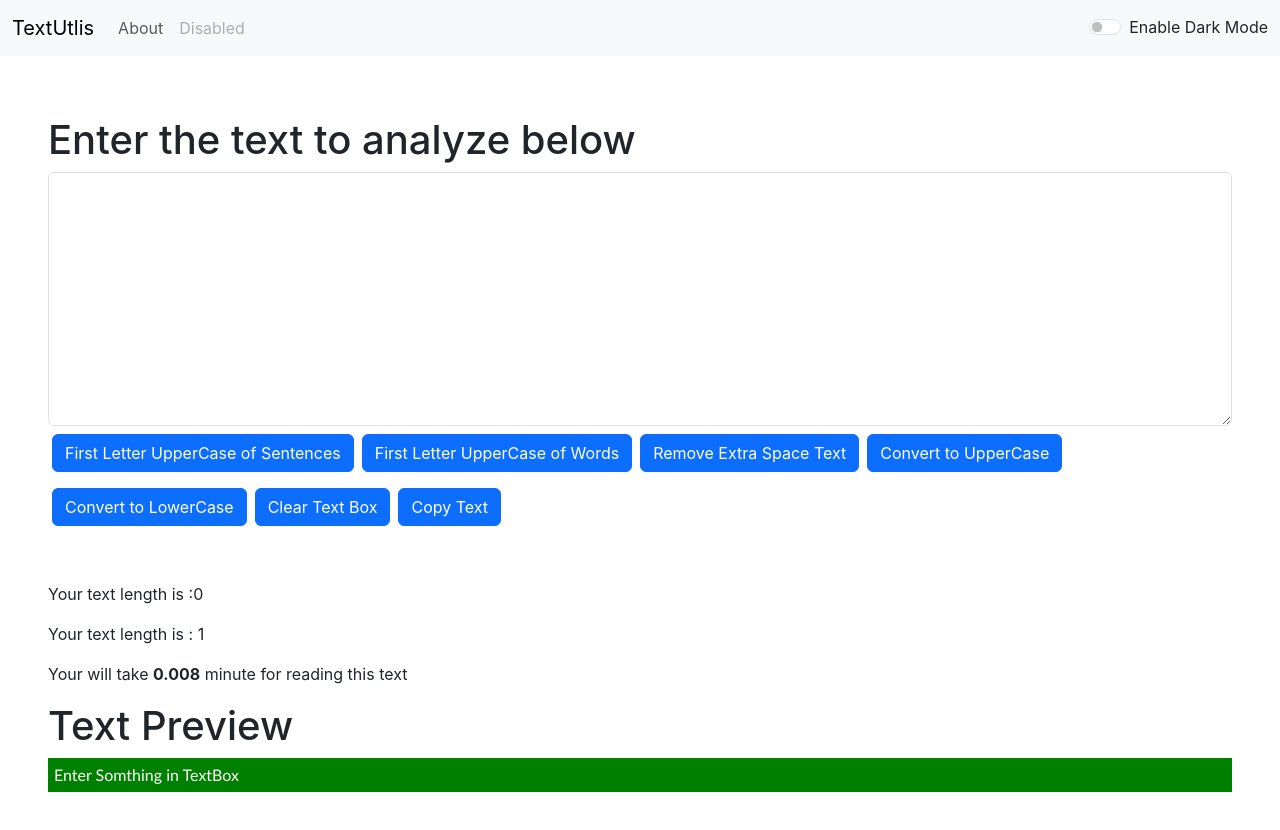
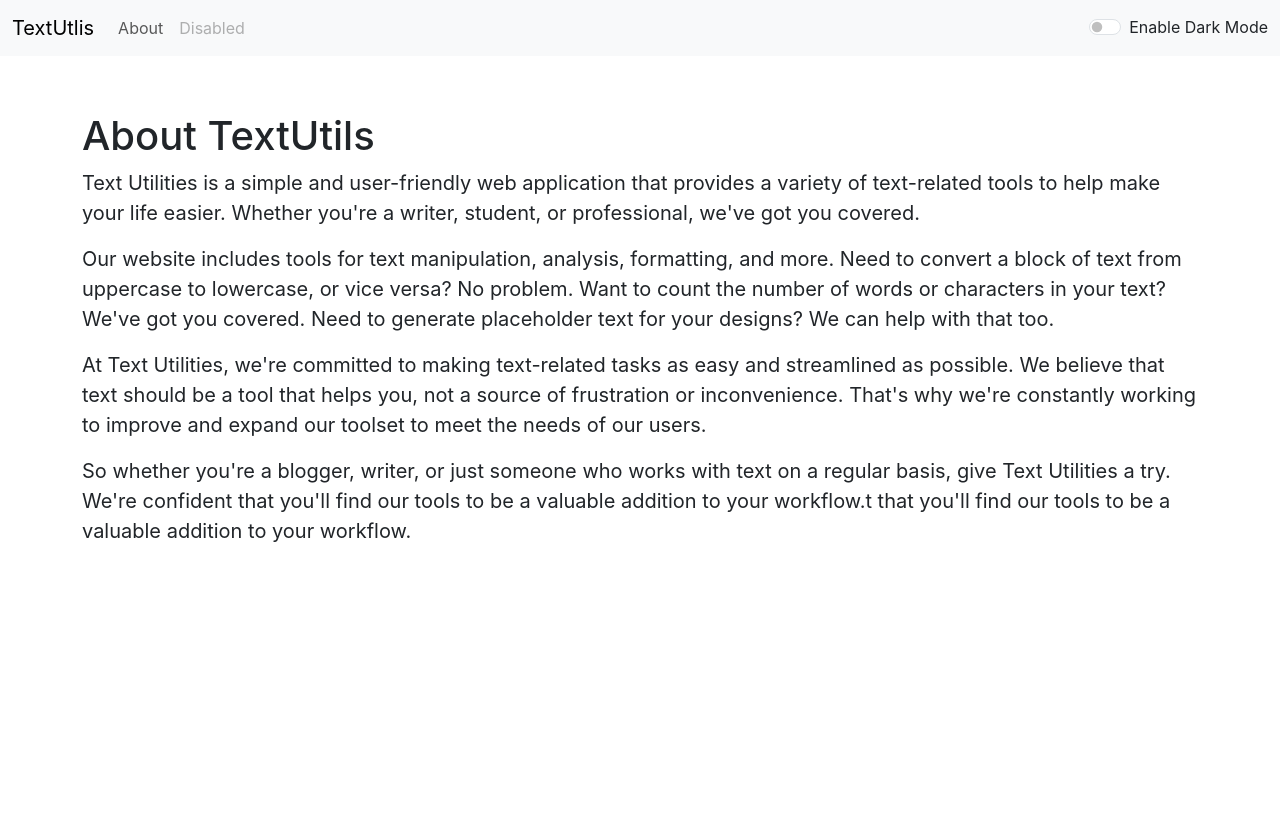
Before and after one commit to amanindian/Text-Utils, a React (Create React App) app: page /About in a window 1280 px wide. Shown: the top 830 px of the page. After the commit the page ends 800 px from the top, so only its background shows below. Built offline with nearby package versions, Linux system fonts and the light colour scheme.

Commit message:
Add about section
Adding About section

```diff
--- a/package.json
+++ b/package.json
@@ -8,6 +8,7 @@
     "@testing-library/user-event": "^13.5.0",
     "react": "^18.2.0",
     "react-dom": "^18.2.0",
+    "react-router-dom": "^6.8.1",
     "react-scripts": "5.0.1",
     "web-vitals": "^2.1.4"
   },
--- a/src/App.css
+++ b/src/App.css
@@ -36,3 +36,7 @@
     transform: rotate(360deg);
   }
 }
+
+.AboutPara{
+  font-size: 20px;
+}
--- a/src/App.js
+++ b/src/App.js
@@ -1,44 +1,68 @@
-import './App.css';
-import Navbar from './Components/NavBar.js'
-import Alert from './Components/Alert.js'
-import TextForm from './Components/TextForm.js'
-import React, { useState } from 'react'
-
-
+import "./App.css";
+import Navbar from "./Components/NavBar.js";
+import Alert from "./Components/Alert.js";
+import TextForm from "./Components/TextForm.js";
+import About from "./Components/About.js";
+import React, { useState } from "react";
+import { BrowserRouter as Router, Routes, Route } from "react-router-dom";
 
 function App() {
   //State for Light and Dark Mode
-  const [Mode, setMode] = useState(`light`)
+  const [Mode, setMode] = useState(`light`);
   const onModef = () => {
     if (Mode === `light`) {
       setMode(`dark`);
-      document.body.style.setProperty('background-color', '#1c1d62', 'important');
-      Showpopup("Dark Mode Enabled", "success")
+      document.body.style.setProperty(
+        "background-color",
+        "#1c1d62",
+        "important"
+      );
+      Showpopup("Dark Mode Enabled", "success");
+      document.title = "TextUtils (Dark Mode)";
+      setTimeout(() => {
+        document.title = "TextUtils";
+      }, 1500);
     } else {
-      setMode(`light`)
-      document.body.style.setProperty('background-color', 'white', 'important');
-      Showpopup("Light Mode Enabled", "success")
+      setMode(`light`);
+      document.body.style.setProperty("background-color", "white", "important");
+      Showpopup("Light Mode Enabled", "success");
+      document.title = "TextUtils (Light Mode)";
+      setTimeout(() => {
+        document.title = "TextUtils";
+      }, 1500);
     }
-  }
+  };
 
   //Control Dismissible Popup/Alert
-  const [Popup, setPopup] = useState(null)
+  const [Popup, setPopup] = useState(null);
   const Showpopup = (message, type = "success") => {
     setPopup({
       type: type,
-      msg: message
-    })
+      msg: message,
+    });
     setTimeout(() => {
-      setPopup(null)
-    }, 3000)
-  }
+      setPopup(null);
+    }, 3000);
+  };
 
   return (
-    <>
+    <Router>
       <Navbar title="NavaBar" Mode={Mode} onMode={onModef} />
       <Alert Popup={Popup} />
-      <TextForm Showpopup={Showpopup} heading="Enter the text to analyze below" Mode={Mode} />
-    </>
+      <Routes>
+        <Route path="/About" element={<About Mode={Mode} />} />
+        <Route
+          path="/"
+          element={
+            <TextForm
+              Showpopup={Showpopup}
+              heading="Enter the text to analyze below"
+              Mode={Mode}
+            />
+          }
+        />
+      </Routes>
+    </Router>
   );
 }
 export default App;
--- /dev/null
+++ b/src/Components/About.js
@@ -0,0 +1,39 @@
+import React from "react";
+function About(props) {
+  return (
+    <div
+      className={`container my-5 py-2 text-${
+        props.Mode === "dark" ? "light" : "dark"
+      }`}
+    >
+      <h1>About TextUtils</h1>
+      <p className="AboutPara">
+        Text Utilities is a simple and user-friendly web application that
+        provides a variety of text-related tools to help make your life easier.
+        Whether you're a writer, student, or professional, we've got you
+        covered.
+      </p>{" "}
+      <p className="AboutPara">
+        Our website includes tools for text manipulation, analysis, formatting,
+        and more. Need to convert a block of text from uppercase to lowercase,
+        or vice versa? No problem. Want to count the number of words or
+        characters in your text? We've got you covered. Need to generate
+        placeholder text for your designs? We can help with that too.
+      </p>{" "}
+      <p className="AboutPara">
+        At Text Utilities, we're committed to making text-related tasks as easy
+        and streamlined as possible. We believe that text should be a tool that
+        helps you, not a source of frustration or inconvenience. That's why
+        we're constantly working to improve and expand our toolset to meet the
+        needs of our users.
+      </p>{" "}
+      <p className="AboutPara">
+        So whether you're a blogger, writer, or just someone who works with text
+        on a regular basis, give Text Utilities a try. We're confident that
+        you'll find our tools to be a valuable addition to your workflow.t that
+        you'll find our tools to be a valuable addition to your workflow.
+      </p>
+    </div>
+  );
+}
+export default About;
--- a/src/Components/TextForm.js
+++ b/src/Components/TextForm.js
@@ -1,122 +1,175 @@
-import React, { useState, useRef } from 'react';
-import PropTypes from 'prop-types'
+import React, { useState, useRef } from "react";
+import PropTypes from "prop-types";
 
 export default function TextForm(props) {
   const [text, SetText] = useState("");
   const inputRef = useRef(null);
 
-
   const hendleUpClick = () => {
     if (!text.length > 0) {
-            props.Showpopup("Enter Somthing in TextBox", "danger")
+      props.Showpopup("Enter Somthing in TextBox", "danger");
     } else {
-            let newtext = text.toUpperCase()
-            SetText(newtext)
-            props.Showpopup("Youe text converted to Uppercase", "success")
+      let newtext = text.toUpperCase();
+      SetText(newtext);
+      props.Showpopup("Youe text converted to Uppercase", "success");
     }
-    }
+  };
 
   const hendleLoClick = () => {
     if (!text.length > 0) {
-            props.Showpopup("Enter Somthing in TextBox", "danger")
+      props.Showpopup("Enter Somthing in TextBox", "danger");
     } else {
-            let newtext = text.toLowerCase()
-            SetText(newtext)
-            props.Showpopup("Youe text converted to Lowercase", "success")
+      let newtext = text.toLowerCase();
+      SetText(newtext);
+      props.Showpopup("Youe text converted to Lowercase", "success");
     }
-    }
+  };
 
   const hendleClearClick = () => {
     if (!text.length > 0) {
-            props.Showpopup("Your TextBox is already clear please Enter Sonthing", "danger")
+      props.Showpopup(
+        "Your TextBox is already clear please Enter Sonthing",
+        "danger"
+      );
     } else {
-            let newtext = ""
-            SetText(newtext)
-            props.Showpopup("TextBox Clear Successfuly", "success")
+      let newtext = "";
+      SetText(newtext);
+      props.Showpopup("TextBox Clear Successfuly", "success");
     }
-    }
+  };
   const hendleCopyText = () => {
     if (!text.length > 0) {
-            props.Showpopup("Enter Somthing in TextBox", "danger")
+      props.Showpopup("Enter Somthing in TextBox", "danger");
     } else {
       inputRef.current.select();
       document.execCommand("copy");
       window.getSelection().removeAllRanges();
-            props.Showpopup("Your text Copied", "success")
+      props.Showpopup("Your text Copied", "success");
     }
-    }
+  };
 
   const hendleExtraSpace = () => {
     if (!text.length > 0) {
-            props.Showpopup("Enter Somthing in TextBox", "danger")
+      props.Showpopup("Enter Somthing in TextBox", "danger");
     } else if (!text.includes("  ")) {
       props.Showpopup("There are no any Extra Space in TextBox", "danger");
     } else {
-            let newtext = text.replace(/\s+/g, ' ').trim();
-            SetText(newtext)
+      let newtext = text.replace(/\s+/g, " ").trim();
+      SetText(newtext);
       props.Showpopup("Extra Space removed Successfully", "success");
     }
-    }
+  };
 
   const hendleFLUC = () => {
     if (!text.length > 0) {
-            props.Showpopup("Enter Somthing in TextBox", "danger")
+      props.Showpopup("Enter Somthing in TextBox", "danger");
     } else {
-            let newtext = text.replace(/(^\w{1}|\.\s+\w{1})/g, letter => letter.toUpperCase());
-            SetText(newtext)
-            props.Showpopup("The first letter of Sentence has been converted to Uppercase", "success");
+      let newtext = text.replace(/(^\w{1}|\.\s+\w{1})/g, (letter) =>
+        letter.toUpperCase()
+      );
+      SetText(newtext);
+      props.Showpopup(
+        "The first letter of Sentence has been converted to Uppercase",
+        "success"
+      );
     }
-    }
+  };
   const hendleFNUC = () => {
     if (!text.length > 0) {
-            props.Showpopup("Enter Somthing in TextBox", "danger")
+      props.Showpopup("Enter Somthing in TextBox", "danger");
     } else {
-            let newtext = text.replace(/(\b\w{1})/g, letter => letter.toUpperCase());
-            SetText(newtext)
-            props.Showpopup("The first letter of Word has been converted to Uppercase", "success");
+      let newtext = text.replace(/(\b\w{1})/g, (letter) =>
+        letter.toUpperCase()
+      );
+      SetText(newtext);
+      props.Showpopup(
+        "The first letter of Word has been converted to Uppercase",
+        "success"
+      );
     }
-    }
+  };
   const hendleonChange = (event) => {
     SetText(event.target.value);
-    }
+  };
 
   return (
     <>
-            <div style={
-                {
+      <div
+        style={{
           minWidth: "100%",
-                    paddingTop: "60px"
-                }
-            } className={`container px-5 text-${props.Mode === "dark" ? "light" : "dark"}`} >
+          paddingTop: "60px",
+        }}
+        className={`container px-5 text-${
+          props.Mode === "dark" ? "light" : "dark"
+        }`}
+      >
         <h1>{props.heading}</h1>
-                <textarea value={text} ref={inputRef} onChange={hendleonChange} className="form-control"
-                    style={{ backgroundColor: 'transparent', color: `${props.Mode === "light" ? "black" : "white"}` }} rows="10"></textarea>
-                <button className='btn btn-primary  my-2 mx-1' onClick={hendleFLUC} >First Letter UpperCase of Sentences</button>
-                <button className='btn btn-primary  my-2 mx-1' onClick={hendleFNUC} >First Letter UpperCase of Words</button>
-                <button className='btn btn-primary  my-2 mx-1' onClick={hendleExtraSpace} >Remove Extra Space Text</button>
-                <button className='btn btn-primary my-2 mx-1' onClick={hendleUpClick} >Convert to UpperCase</button>
-                <button className='btn btn-primary  my-2 mx-1' onClick={hendleLoClick} >Convert to LowerCase</button>
-                <button className='btn btn-primary  my-2 mx-1' onClick={hendleClearClick} >Clear Text Box</button>
-                <button className='btn btn-primary  my-2 mx-1' onClick={hendleCopyText} >Copy Text</button>
+        <textarea
+          value={text}
+          ref={inputRef}
+          onChange={hendleonChange}
+          className="form-control"
+          style={{
+            backgroundColor: "transparent",
+            color: `${props.Mode === "light" ? "black" : "white"}`,
+          }}
+          rows="8"
+        ></textarea>
+        <button className="btn btn-primary  my-2 mx-1" onClick={hendleFLUC}>
+          First Letter UpperCase of Sentences
+        </button>
+        <button className="btn btn-primary  my-2 mx-1" onClick={hendleFNUC}>
+          First Letter UpperCase of Words
+        </button>
+        <button
+          className="btn btn-primary  my-2 mx-1"
+          onClick={hendleExtraSpace}
+        >
+          Remove Extra Space Text
+        </button>
+        <button className="btn btn-primary my-2 mx-1" onClick={hendleUpClick}>
+          Convert to UpperCase
+        </button>
+        <button className="btn btn-primary  my-2 mx-1" onClick={hendleLoClick}>
+          Convert to LowerCase
+        </button>
+        <button
+          className="btn btn-primary  my-2 mx-1"
+          onClick={hendleClearClick}
+        >
+          Clear Text Box
+        </button>
+        <button className="btn btn-primary  my-2 mx-1" onClick={hendleCopyText}>
+          Copy Text
+        </button>
       </div>
-            <div style={
-                { minWidth: "100%" }
-            } className={`container py-5 px-5  text-${props.Mode === "dark" ? "light" : "dark"} `}>
-                <p>Your text length is :{text.length}</p>
-                <p>Your text length is : {text.split(" ").length}</p>
-                <p>Your will take <b> {0.008 * text.split(" ").length}</b> minute for reading this text</p>
+      <div
+        style={{ minWidth: "100%" }}
+        className={`container py-5 px-5  text-${
+          props.Mode === "dark" ? "light" : "dark"
+        } `}
+      >
+        <p>Your Characters length is : {text.length > 0 ? text.length : 0}</p>
+        <p>
+          Your Word length is : {text.length > 0 ? text.split(" ").length : 0}
+        </p>
+        <p>
+          You will take{" "}
+          <b> {text.length > 0 ? 0.008 * text.split(" ").length : 0}</b> minute
+          for reading this text
+        </p>
         <h1>Text Preview</h1>
-                <p className='red'>{text.length > 0 ? text : "Enter Somthing in TextBox"}</p>
+        <p className="red">
+          {text.length > 0 ? text : "Enter Somthing in TextBox"}
+        </p>
       </div>
     </>
-    )
+  );
 }
 
-
-
 TextForm.defaultProps = {
-    heading: `This is Your heading`
-}
+  heading: `This is Your heading`,
+};
 TextForm.propType = {
-    heading: PropTypes.string
-}
+  heading: PropTypes.string,
+};
```
Also changed, not shown: src/Components/NavBar.js (+38 -19 lines), 1 other file (tests, documents, lock files or other folders). Lines whose indentation alone changed are shown as unchanged.
